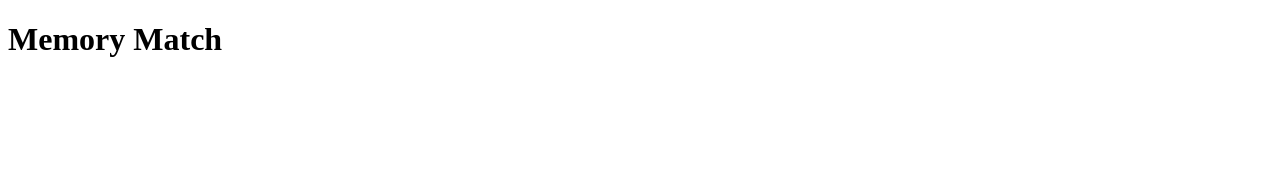
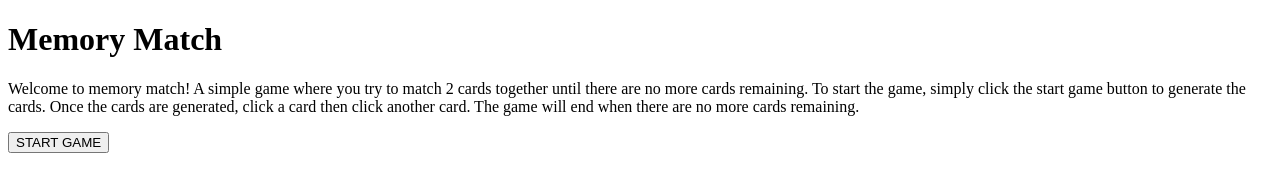
Before and after one commit to anthonyochoa99/memory-match, a plain HTML site: page index.html in a window 1280 px wide. Drawn offline with Linux system fonts and the light colour scheme.

Commit message:
Add instructions for the game

```diff
--- a/index.html
+++ b/index.html
@@ -12,7 +12,9 @@
 
     <main>
         <section class="instructions">
+            <p>Welcome to memory match! A simple game where you try to match 2 cards together until there are no more cards remaining. To start the game, simply click the start game button to generate the cards. Once the cards are generated, click a card then click another card. The game will end when there are no more cards remaining.</p>
 
+            <button class="start-btn">START GAME</button>
         </section>
 
         <section class="game-board">
```
